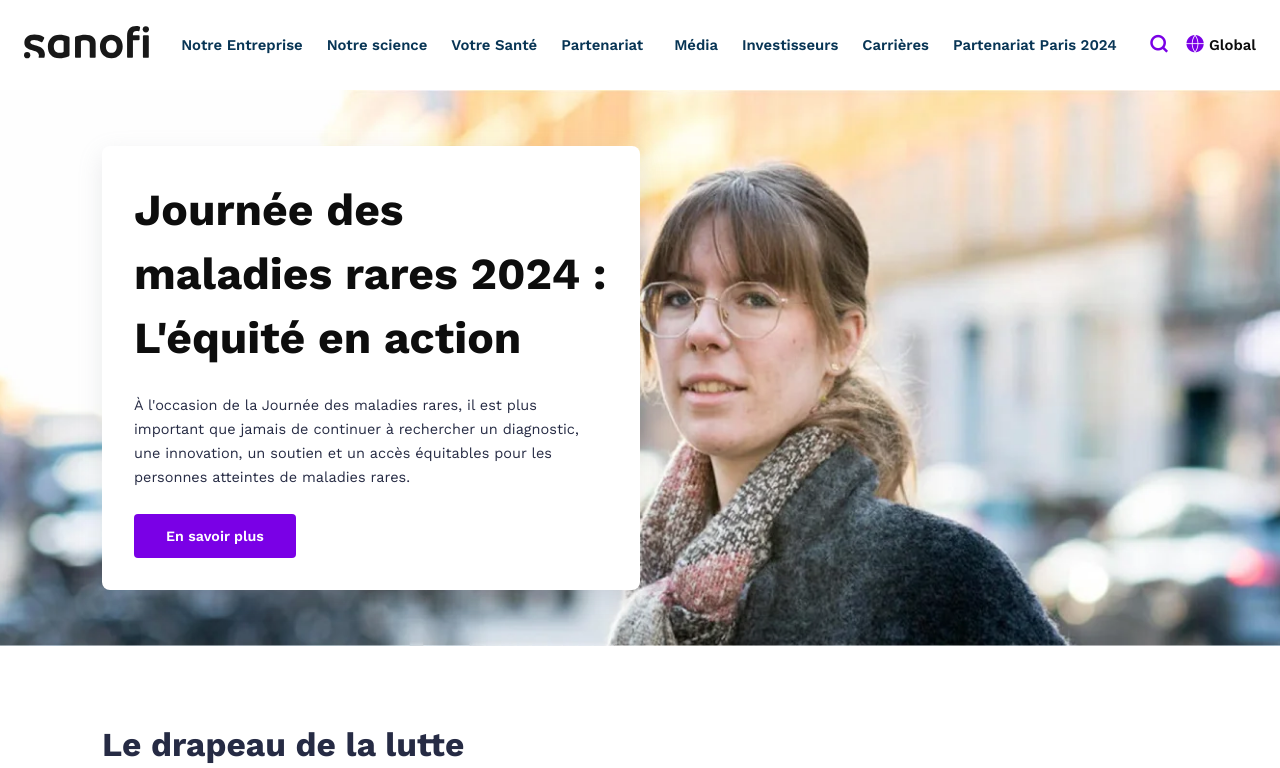
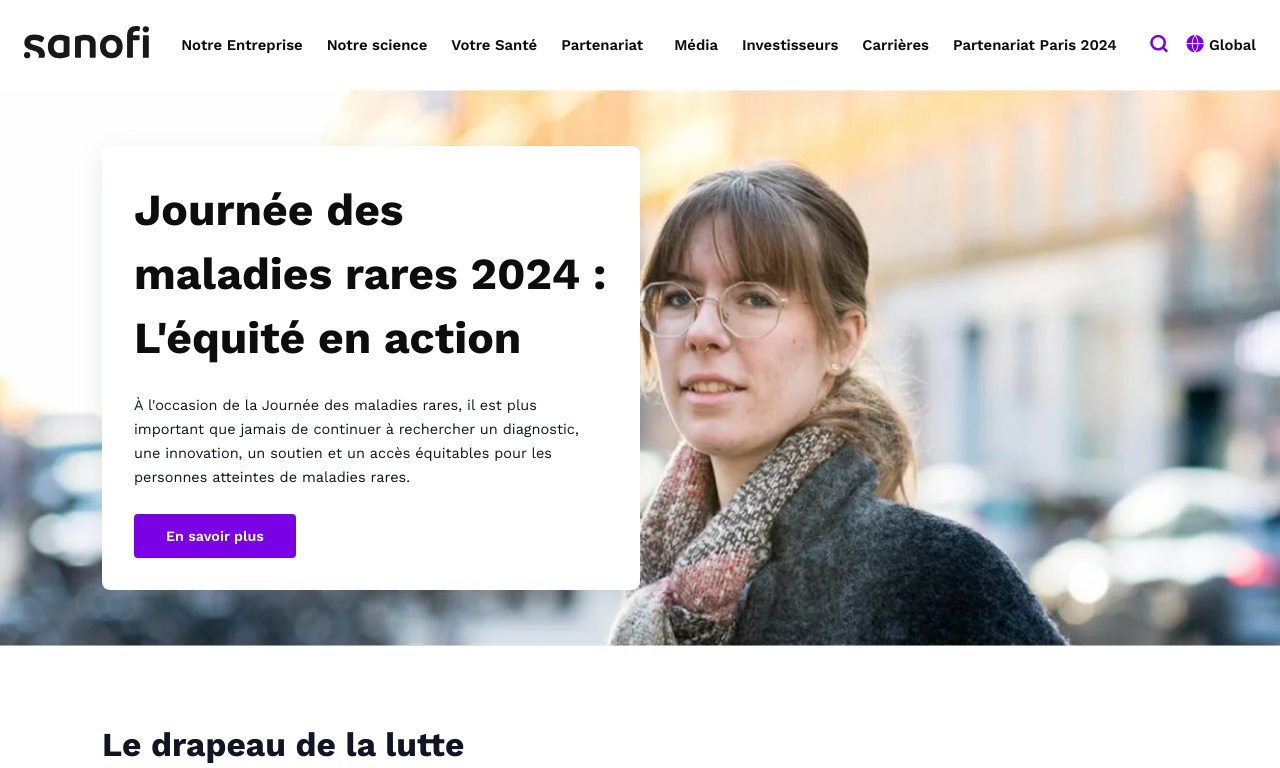
Before and after one commit to yacineboughalem/test, a website: page index.html in a window 1280 px wide. Shown: the top 768 px of the page. Drawn offline with nearby package versions, Linux system fonts and the light colour scheme.

Commit message:
first Commit

```diff
--- a/scss/components/_sidebar.scss
+++ b/scss/components/_sidebar.scss
@@ -324,8 +324,8 @@
         width: 100%;
         flex-grow: 1;
         border-radius: 4px;
-        border: 1px solid rgba($c-second, 0.1);
-        background-color: rgba($c-second, 0.04);
+        border: 1px solid rgba($c-gray, 0.1);
+        background-color: rgba($c-light, 0.04);
         height: 44px;
         padding: 16px;
 
--- a/scss/partials/_variables.scss
+++ b/scss/partials/_variables.scss
@@ -1,24 +1,16 @@
 //Colours
 $c-main: #0d0d0d;
 $c-second: #7a00e6;
-$c-third: #f9f8f8;
-$c-forth: #f8f0fa;
 
-$c-pink: #ff7483;
-$c-dark: #083555;
-$c-text: #262b44;
+$c-dark: #0d0c0c;
+$c-text: #111423;
 $c-gray: #8b929f;
 $c-black: #000000;
 $c-white: #ffffff;
-$c-light: #fffbf4;
-$c-light_2: #edf6f7;
-$c-light_3: #fff6ea;
+$c-light: #f5f5f5;
 
 $c-background: #ffffff;
 
 $c-green: #22d07c;
 $c-danger: #f2495a;
 $c-success: #22d07c;
-
-$c-second-light: rgb(247, 247, 247);
-$c-orange: #ff9933;
```
Also changed, not shown: assets/css/style.css, 1 other file.
